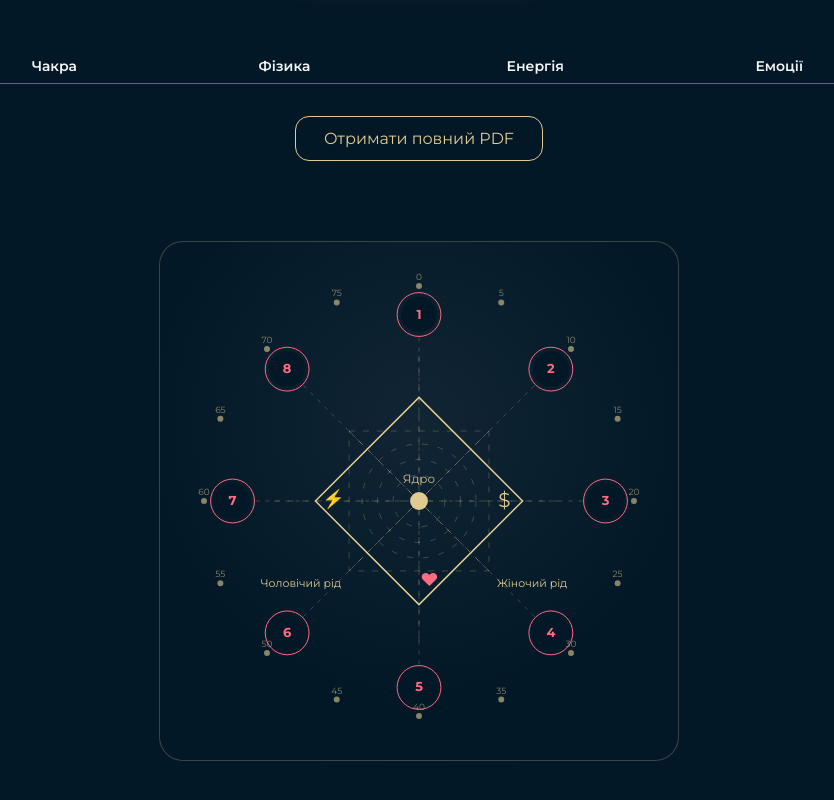
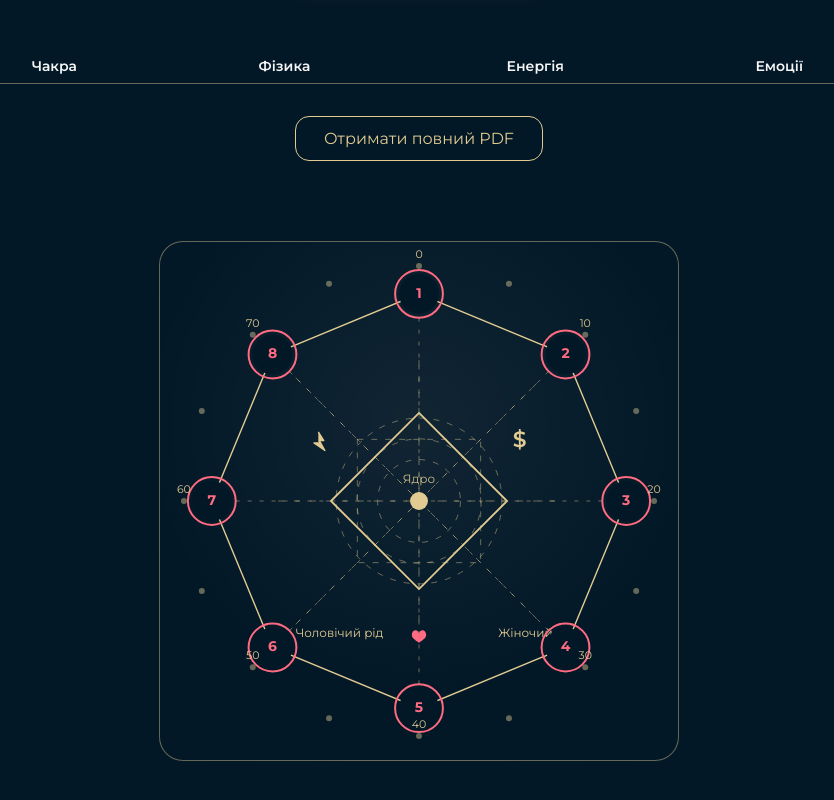
Before and after one commit to NadinMatrix/matrix-ryvok, a Next.js app: page / in a window 1280 px wide. Shown: the part 392-1192 px from the top of the page, without its empty margins (221-1055 px from the left). Built offline with nearby package versions, Linux system fonts and the light colour scheme.

Commit message:
Update ArcanaMatrixWeb.js

```diff
--- a/components/ArcanaMatrixWeb.js
+++ b/components/ArcanaMatrixWeb.js
@@ -6,32 +6,39 @@ const COLORS = {
   gold: '#E1CB92',
   accent: '#18C3CB',
   line: 'rgba(225,203,146,0.45)',
-  lineSoft: 'rgba(225,203,146,0.25)',
   dot: '#FF6B81',
-  years: 'rgba(225,203,146,0.6)',
+  money: '#E1CB92',
+  power: '#E1CB92',
+  heart: '#FF6B81',
 };
 
+/**
+ * Авторська арканна матриця RYVOK:
+ *  - восьмикутник із числами 1–8
+ *  - ромб + внутрішній квадрат
+ *  - роки життя по колу (0–75, крок 5)
+ *  - іконки: ⚡ (сила волі), $ (фінанси), ❤️ (стосунки)
+ *
+ * size – розмір SVG, values – масив чисел арканів (довжина до 8)
+ */
 export default function ArcanaMatrixWeb({ size = 520, values = [] }) {
   const cx = size / 2;
   const cy = size / 2;
 
-  // зовнішній восьмикутник (кружечки 1–8)
-  const rOuter = size * 0.36;
+  const rOuter = size * 0.40;      // радіус восьмикутника (кружечки 1–8)
+  const rAges = rOuter + 28;       // коло з роками
+  const rDiamond = size * 0.17;    // великий ромб
+  const rSquare = rDiamond * 0.70; // внутрішній квадрат
+  const rCore1 = size * 0.08;
+  const rCore2 = size * 0.12;
+  const rCore3 = size * 0.16;
 
-  // великий ромб (основна фігура)
-  const rDiamond = size * 0.20; // трохи менший, щоб кружечки й іконки мали повітря
-
-  // внутрішній квадрат-сітка (той, що має бути «на 28» умовно)
-  const rInnerSquare = size * 0.135;
-
-  // орбіти в центрі
-  const orbitRadii = [0.10, 0.16, 0.22].map(k => (size * k) / 2);
-
-  // 8 вершин восьмикутника
-  const points = useMemo(() => {
+  // 8 вершин восьмикутника (енергії 1–8)
+  const octPoints = useMemo(() => {
+    const baseAngle = -Math.PI / 2; // 1 зверху
     const arr = [];
     for (let i = 0; i < 8; i++) {
-      const a = -Math.PI / 2 + (i * 2 * Math.PI) / 8;
+      const a = baseAngle + (i * 2 * Math.PI) / 8;
       arr.push({
         x: cx + rOuter * Math.cos(a),
         y: cy + rOuter * Math.sin(a),
@@ -41,11 +48,29 @@ export default function ArcanaMatrixWeb({ size = 520, values = [] }) {
     return arr;
   }, [cx, cy, rOuter]);
 
-  // вершини ромба (повернути квадрат під 45°)
+  // Коло років: 0–75 з кроком 5
+  const ageMarks = useMemo(() => {
+    const baseAngle = -Math.PI / 2; // 0 років над 1-ю енергією
+    const step = (2 * Math.PI) / 16; // 16 точок по 5 років
+    const arr = [];
+    for (let i = 0; i <= 15; i++) {
+      const age = i * 5;
+      const a = baseAngle + i * step;
+      arr.push({
+        age,
+        x: cx + rAges * Math.cos(a),
+        y: cy + rAges * Math.sin(a),
+      });
+    }
+    return arr;
+  }, [cx, cy, rAges]);
+
+  // Ромб (4 вершини, повернутий)
   const diamondPoints = useMemo(() => {
     const arr = [];
+    const baseAngle = -Math.PI / 2; // верхня вершина ромба
     for (let i = 0; i < 4; i++) {
-      const a = -Math.PI / 2 + (i * 2 * Math.PI) / 4;
+      const a = baseAngle + (i * 2 * Math.PI) / 4;
       arr.push({
         x: cx + rDiamond * Math.cos(a),
         y: cy + rDiamond * Math.sin(a),
@@ -54,59 +79,45 @@ export default function ArcanaMatrixWeb({ size = 520, values = [] }) {
     return arr;
   }, [cx, cy, rDiamond]);
 
-  // внутрішній квадрат (прямий, не ромб)
-  const innerSquare = useMemo(() => {
+  // Внутрішній квадрат (осьовий)
+  const squarePoints = useMemo(() => {
     return [
-      { x: cx - rInnerSquare, y: cy - rInnerSquare },
-      { x: cx + rInnerSquare, y: cy - rInnerSquare },
-      { x: cx + rInnerSquare, y: cy + rInnerSquare },
-      { x: cx - rInnerSquare, y: cy + rInnerSquare },
+      { x: cx - rSquare, y: cy - rSquare },
+      { x: cx + rSquare, y: cy - rSquare },
+      { x: cx + rSquare, y: cy + rSquare },
+      { x: cx - rSquare, y: cy + rSquare },
     ];
-  }, [cx, cy, rInnerSquare]);
+  }, [cx, cy, rSquare]);
 
-  // роки по колу — 0,5,10,...,75
-  // СТАРТ 0 — під першою енергією (над верхнім сегментом 1)
-  const years = useMemo(() => {
-    const list = [];
-    const maxAge = 75;
-    const step = 5;
-    const totalMarks = maxAge / step + 1; // 0..75
-    const radius = rOuter + size * 0.055;
+  // Позиції іконок (винесені за ромб, але всередині восьмикутника)
+  const moneyPos = useMemo(() => {
+    // правий нижній сегмент (330°)
+    const a = (330 * Math.PI) / 180;
+    const k = 1.32;
+    return {
+      x: cx + rDiamond * k * Math.cos(a),
+      y: cy + rDiamond * k * Math.sin(a),
+    };
+  }, [cx, cy, rDiamond]);
 
-    for (let i = 0; i < totalMarks; i++) {
-      const age = i * step;
+  const powerPos = useMemo(() => {
+    // лівий нижній сегмент (210°)
+    const a = (210 * Math.PI) / 180;
+    const k = 1.32;
+    return {
+      x: cx + rDiamond * k * Math.cos(a),
+      y: cy + rDiamond * k * Math.sin(a),
+    };
+  }, [cx, cy, rDiamond]);
 
-      // 8 секторів по 10 років, але ми їх пишемо дрібніше (по 5)
-      // поворот такий, щоб age=0 був під вершиною 1
-      const t = age / 80; // умовно, щоб не доходити рівно до 360°
-      const angle = -Math.PI / 2 + t * 2 * Math.PI;
-
-      const x = cx + radius * Math.cos(angle);
-      const y = cy + radius * Math.sin(angle);
-
-      list.push({ age, x, y });
-    }
-    return list;
-  }, [cx, cy, rOuter, size]);
-
-  // позиції іконок: робимо їх на тому ж радіусі, що й внутрішній квадрат,
-  // але ТРОХИ ДАЛІ по променю, щоб «за ромбом»
-  const iconRadius = rInnerSquare + size * 0.03;
-
-  const moneyPos = {
-    x: cx + iconRadius * Math.cos(0), // вправо по горизонталі
-    y: cy + iconRadius * Math.sin(0),
+  const heartPos = useMemo(() => {
+    // нижче ромба, на вертикалі
+    const k = 1.55;
+    return {
+      x: cx,
+      y: cy + rDiamond * k,
     };
-
-  const lovePos = {
-    x: cx + iconRadius * Math.cos(Math.PI / 2), // вниз
-    y: cy + iconRadius * Math.sin(Math.PI / 2),
-  };
-
-  const powerPos = {
-    x: cx + iconRadius * Math.cos(Math.PI), // вліво
-    y: cy + iconRadius * Math.sin(Math.PI),
-  };
+  }, [cx, cy, rDiamond]);
 
   return (
     <div
@@ -114,6 +125,7 @@ export default function ArcanaMatrixWeb({ size = 520, values = [] }) {
         width: '100%',
         display: 'flex',
         justifyContent: 'center',
+        alignItems: 'center',
         margin: '40px auto',
       }}
     >
@@ -127,75 +139,99 @@ export default function ArcanaMatrixWeb({ size = 520, values = [] }) {
           background:
             'radial-gradient(circle at 50% 35%, rgba(255,255,255,0.06), transparent 70%)',
           borderRadius: 24,
-          border: `1px solid ${COLORS.lineSoft}`, // мінімалістична рамка
+          border: `1px solid ${COLORS.line}`,
         }}
       >
-        {/* Мʼякі орбіти фону */}
-        {orbitRadii.map((r, i) => (
+        {/* Орбіти (концентричні кола) */}
+        {[rCore1, rCore2, rCore3].map((r, i) => (
           <circle
-            key={`orbit-${i}`}
+            key={i}
             cx={cx}
             cy={cy}
             r={r}
             fill="none"
-            stroke={COLORS.lineSoft}
-            strokeDasharray="6 10"
+            stroke={COLORS.line}
+            strokeDasharray="6 8"
+            strokeWidth="1"
           />
         ))}
 
-        {/* направляючі по вертикалі / горизонталі */}
+        {/* Вертикальна й горизонтальна осі */}
         <line
           x1={cx}
-          y1={cy - rDiamond * 1.4}
+          y1={cy - rDiamond * 1.6}
           x2={cx}
-          y2={cy + rDiamond * 1.4}
-          stroke={COLORS.lineSoft}
-          strokeDasharray="6 8"
+          y2={cy + rDiamond * 1.6}
+          stroke={COLORS.line}
+          strokeDasharray="6 10"
+          strokeWidth="1"
+        />
+        <line
+          x1={cx - rDiamond * 1.6}
+          y1={cy}
+          x2={cx + rDiamond * 1.6}
+          y2={cy}
+          stroke={COLORS.line}
+          strokeDasharray="6 10"
+          strokeWidth="1"
+        />
+
+        {/* Діагоналі (канали роду) */}
+        <line
+          x1={cx - rDiamond * 1.4}
+          y1={cy + rDiamond * 1.4}
+          x2={cx + rDiamond * 1.4}
+          y2={cy - rDiamond * 1.4}
+          stroke={COLORS.line}
+          strokeDasharray="6 10"
+          strokeWidth="1"
         />
         <line
           x1={cx - rDiamond * 1.4}
-          y1={cy}
+          y1={cy - rDiamond * 1.4}
           x2={cx + rDiamond * 1.4}
-          y2={cy}
-          stroke={COLORS.lineSoft}
-          strokeDasharray="6 8"
+          y2={cy + rDiamond * 1.4}
+          stroke={COLORS.line}
+          strokeDasharray="6 10"
+          strokeWidth="1"
         />
 
-        {/* внутрішній квадрат (прямий) */}
-        <polygon
-          points={innerSquare.map(p => `${p.x},${p.y}`).join(' ')}
-          fill="none"
-          stroke={COLORS.lineSoft}
-          strokeDasharray="6 8"
-        />
+        {/* Підписи роду */}
+        <text
+          x={cx - rDiamond * 1.4}
+          y={cy + rDiamond * 1.55}
+          fill={COLORS.gold}
+          fontSize="12"
+        >
+          Чоловічий рід
+        </text>
+        <text
+          x={cx + rDiamond * 0.9}
+          y={cy + rDiamond * 1.55}
+          fill={COLORS.gold}
+          fontSize="12"
+        >
+          Жіночий рід
+        </text>
 
-        {/* діагоналі цього квадрата */}
-        <line
-          x1={innerSquare[0].x}
-          y1={innerSquare[0].y}
-          x2={innerSquare[2].x}
-          y2={innerSquare[2].y}
-          stroke={COLORS.lineSoft}
-          strokeDasharray="6 8"
-        />
-        <line
-          x1={innerSquare[1].x}
-          y1={innerSquare[1].y}
-          x2={innerSquare[3].x}
-          y2={innerSquare[3].y}
-          stroke={COLORS.lineSoft}
-          strokeDasharray="6 8"
-        />
-
-        {/* великий ромб */}
+        {/* Ромб */}
         <polygon
           points={diamondPoints.map(p => `${p.x},${p.y}`).join(' ')}
           fill="none"
           stroke={COLORS.gold}
-          strokeWidth="1.5"
+          strokeWidth="1.8"
         />
 
-        {/* центральна точка (Ядро) */}
+        {/* Внутрішній квадрат */}
+        <polygon
+          points={squarePoints.map(p => `${p.x},${p.y}`).join(' ')}
+          fill="none"
+          stroke={COLORS.line}
+          strokeWidth="1"
+          strokeDasharray="6 8"
+        />
+
+        {/* Центр / Ядро */}
         <circle cx={cx} cy={cy} r={9} fill={COLORS.gold} />
         <text
           x={cx}
@@ -208,67 +244,41 @@ export default function ArcanaMatrixWeb({ size = 520, values = [] }) {
           Ядро
         </text>
 
-        {/* лінії роду */}
-        {/* чоловічий рід: зліва вгору -> вправо вниз */}
-        <line
-          x1={cx - rInnerSquare}
-          y1={cy + rInnerSquare}
-          x2={cx + rInnerSquare}
-          y2={cy - rInnerSquare}
-          stroke={COLORS.lineSoft}
-          strokeDasharray="6 8"
-        />
-        {/* жіночий рід: справа вгору -> вліво вниз */}
-        <line
-          x1={cx + rInnerSquare}
-          y1={cy + rInnerSquare}
-          x2={cx - rInnerSquare}
-          y2={cy - rInnerSquare}
-          stroke={COLORS.lineSoft}
-          strokeDasharray="6 8"
+        {/* Восьмикутник – лінії між енергіями */}
+        <polygon
+          points={octPoints.map(p => `${p.x},${p.y}`).join(' ')}
+          fill="none"
+          stroke={COLORS.gold}
+          strokeWidth="1.4"
         />
 
-        {/* підписи роду */}
-        <text
-          x={cx - rInnerSquare - 8}
-          y={cy + rInnerSquare + 16}
-          textAnchor="end"
-          fill={COLORS.gold}
-          fontSize="11"
-        >
-          Чоловічий рід
-        </text>
-        <text
-          x={cx + rInnerSquare + 8}
-          y={cy + rInnerSquare + 16}
-          textAnchor="start"
-          fill={COLORS.gold}
-          fontSize="11"
-        >
-          Жіночий рід
-        </text>
-
-        {/* 8 точок / енергій по колу */}
-        {points.map((p, i) => {
-          const v = values[i] ?? i + 1;
-          return (
-            <g key={`p-${i}`}>
-              {/* радіальні лінії всередину */}
+        {/* Розтяжки від ромба до восьмикутника (допоміжні діагоналі) */}
+        {octPoints.map((p, i) => (
           <line
+            key={`diag-${i}`}
             x1={cx}
             y1={cy}
             x2={p.x}
             y2={p.y}
-                stroke={COLORS.lineSoft}
-                strokeDasharray="4 6"
+            stroke={COLORS.line}
+            strokeDasharray="4 8"
+            strokeWidth="1"
           />
-              <circle cx={p.x} cy={p.y} r={18} fill={COLORS.bg} />
+        ))}
+
+        {/* Енергії 1–8 (кружечки) */}
+        {octPoints.map((p, i) => {
+          const v = values[i] ?? i + 1;
+          return (
+            <g key={`arc-${i}`}>
+              <circle cx={p.x} cy={p.y} r={20} fill={COLORS.bg} />
               <circle
                 cx={p.x}
                 cy={p.y}
-                r={22}
+                r={24}
                 fill="none"
                 stroke={COLORS.dot}
+                strokeWidth="2"
               />
               <text
                 x={p.x}
@@ -276,7 +286,7 @@ export default function ArcanaMatrixWeb({ size = 520, values = [] }) {
                 textAnchor="middle"
                 fill={COLORS.dot}
                 fontWeight="700"
-                fontSize="13"
+                fontSize="14"
               >
                 {v}
               </text>
@@ -284,55 +294,55 @@ export default function ArcanaMatrixWeb({ size = 520, values = [] }) {
           );
         })}
 
-        {/* роки по колу */}
-        {years.map(({ age, x, y }, i) => (
+        {/* Коло років */}
+        {ageMarks.map((m, i) => (
           <g key={`age-${i}`}>
-            <circle cx={x} cy={y} r={3} fill={COLORS.years} />
+            <circle cx={m.x} cy={m.y} r={3} fill={COLORS.line} />
+            {/* Підпис тільки кожні 10 років (0,10,20,...,70) */}
+            {m.age % 10 === 0 && (
               <text
-              x={x}
-              y={y - 6}
+                x={m.x}
+                y={m.y - 8}
                 textAnchor="middle"
-              fill={COLORS.years}
-              fontSize="9"
+                fill={COLORS.gold}
+                fontSize="11"
               >
-              {age}
+                {m.age}
               </text>
+            )}
           </g>
         ))}
 
-        {/* іконки-сектори (всі за межами ромба, але в правильному секторі) */}
-        {/* сила / енергія (зліва) */}
-        <text
-          x={powerPos.x}
-          y={powerPos.y + 4}
-          textAnchor="middle"
-          fontSize="18"
-          fill={COLORS.gold}
-        >
-          ⚡
-        </text>
+        {/* ⚡ – іконка сили / проявлення */}
+        <g transform={`translate(${powerPos.x}, ${powerPos.y}) scale(1.1)`}>
+          <polyline
+            points="0,-10 5,-2 1,-2 6,7 -4,0 0,0"
+            fill={COLORS.power}
+            stroke={COLORS.power}
+            strokeWidth="1.2"
+            strokeLinejoin="round"
+          />
+        </g>
 
-        {/* гроші (правий нижній сектор) */}
+        {/* $ – фінанси */}
         <text
           x={moneyPos.x}
-          y={moneyPos.y + 6}
+          y={moneyPos.y + 4}
           textAnchor="middle"
-          fontSize="20"
-          fill={COLORS.gold}
+          fill={COLORS.money}
+          fontSize="22"
+          fontWeight="600"
         >
           $
         </text>
 
-        {/* стосунки / любов (нижній сектор праворуч від вертикалі) */}
-        <text
-          x={lovePos.x + size * 0.02}
-          y={lovePos.y}
-          textAnchor="middle"
-          fontSize="18"
-          fill={COLORS.dot}
-        >
-          ❤
-        </text>
+        {/* ❤️ – стосунки */}
+        <g transform={`translate(${heartPos.x}, ${heartPos.y}) scale(0.9)`}>
+          <path
+            d="M 0 6 C -4 3 -8 1 -8 -3 C -8 -6 -6 -8 -4 -8 C -2 -8 0 -6 0 -4 C 0 -6 2 -8 4 -8 C 6 -8 8 -6 8 -3 C 8 1 4 3 0 6 Z"
+            fill={COLORS.heart}
+          />
+        </g>
       </svg>
     </div>
   );
```
Lines whose indentation alone changed are shown as unchanged.
